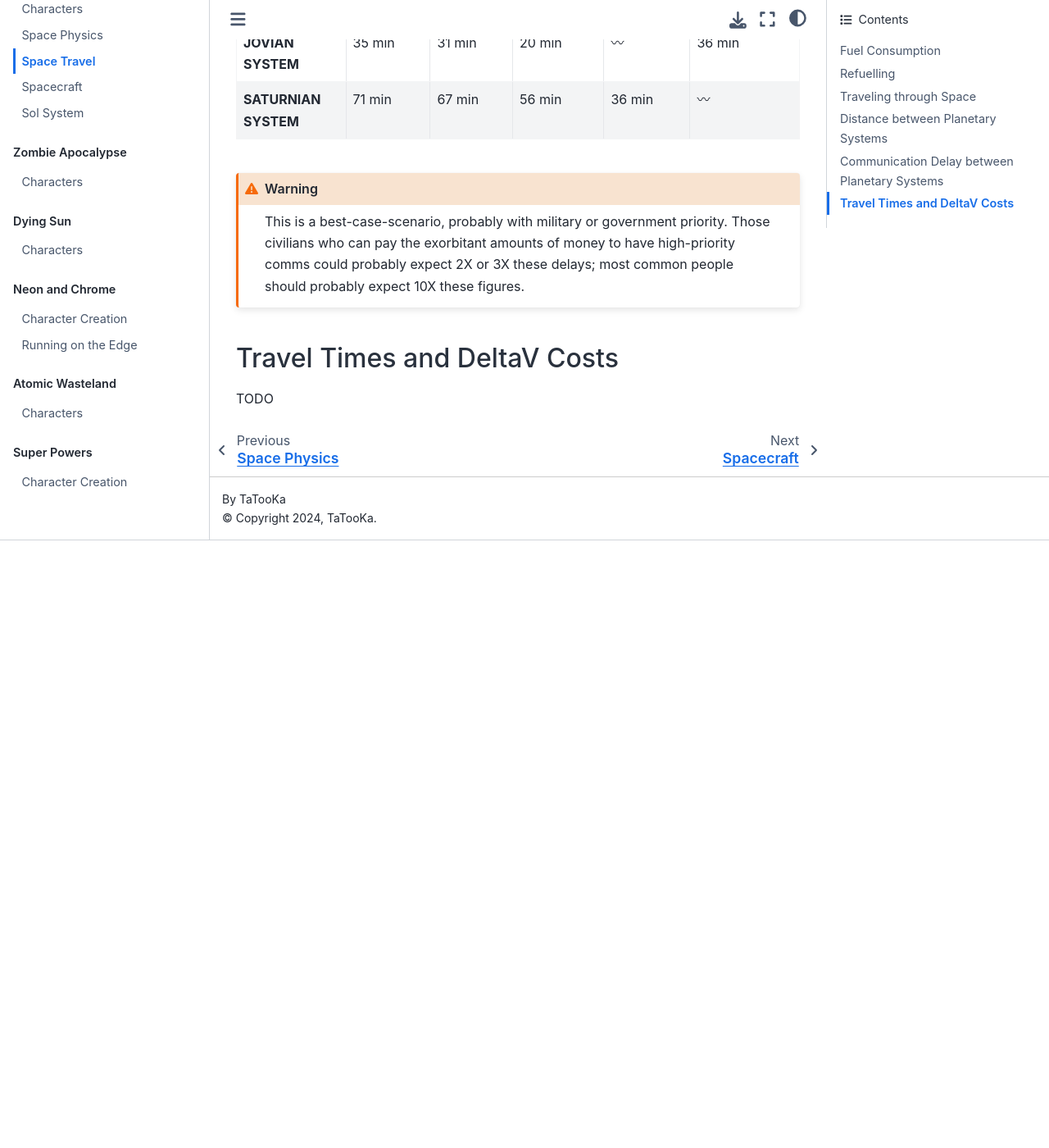
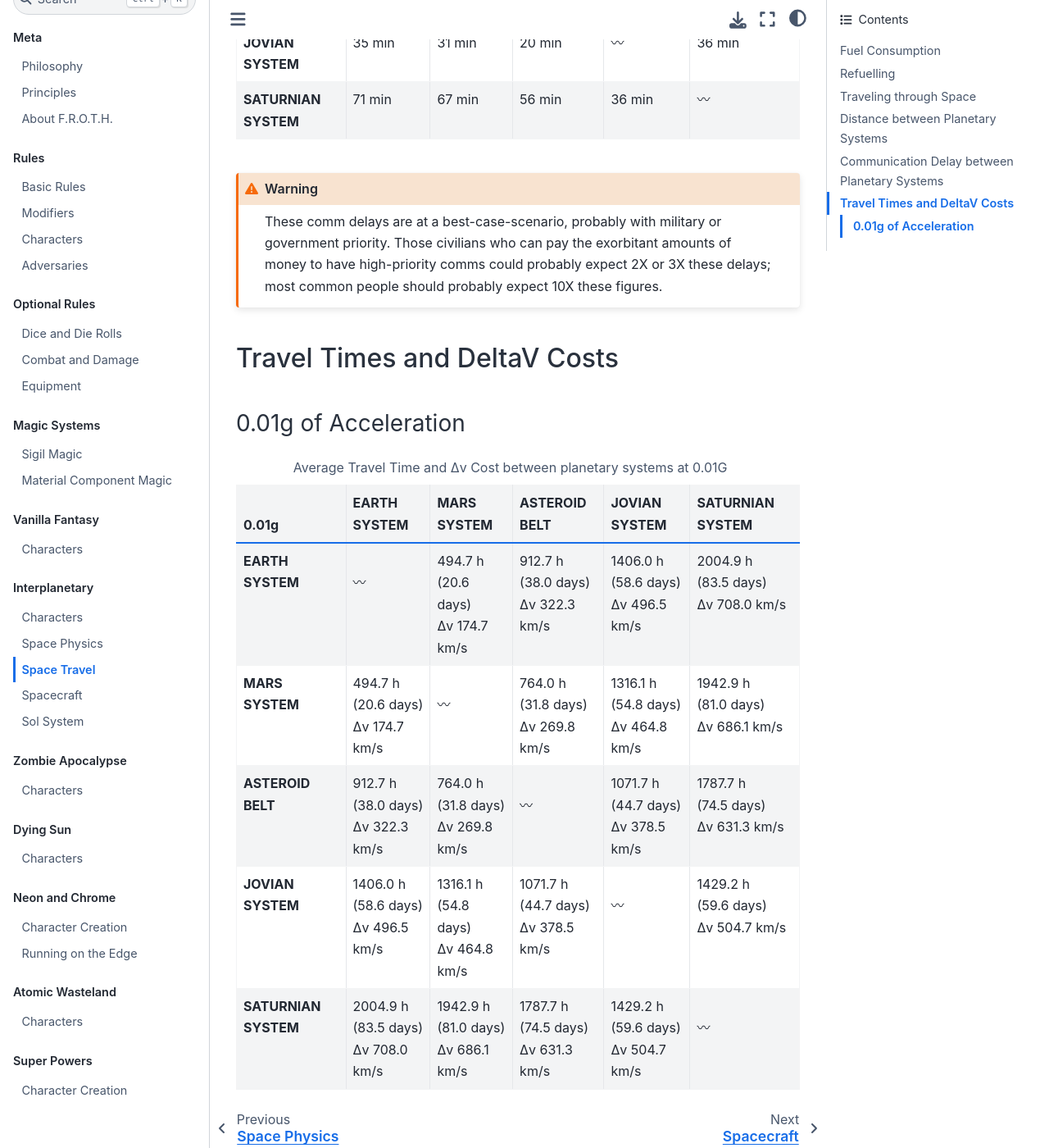
Before and after one commit to TaTooKa/froth, a Sphinx documentation site: the page built from docs/source/pages/worlds/interplanetary/spacetravel.rst, in a window 1280 px wide and 1400 px high, scrolled down 6837 px. Shown: the whole window at 82% size. Built offline with Sphinx 7.4.7 and the Sphinx Book theme 1.1.4, drawn with Linux system fonts in a browser that asks for light colours; before the commit the page ends 7496 px from its top, so only the background shows below that.

Commit message:
add acceleration table

```diff
--- a/docs/source/pages/worlds/interplanetary/spacetravel.rst
+++ b/docs/source/pages/worlds/interplanetary/spacetravel.rst
@@ -140,9 +140,102 @@ Communication Delay between Planetary Systems
 
 .. warning::
 
-   This is a best-case-scenario, probably with military or government priority. Those civilians who can pay the exorbitant amounts of money to have high-priority comms could probably expect 2X or 3X these delays; most common people should probably expect 10X these figures.
+   These comm delays are at a best-case-scenario, probably with military or government priority. Those civilians who can pay the exorbitant amounts of money to have high-priority comms could probably expect 2X or 3X these delays; most common people should probably expect 10X these figures.
 
 Travel Times and DeltaV Costs
 -----------------------------
 
-TODO
+0.01g of Acceleration
+~~~~~~~~~~~~~~~~~~~~~
+
+.. list-table:: Average Travel Time and Δv Cost between planetary systems at 0.01G
+   :align: center
+   :header-rows: 1
+   :stub-columns: 1
+
+   * - 0.01g
+     - EARTH SYSTEM
+     - MARS SYSTEM
+     - ASTEROID BELT
+     - JOVIAN SYSTEM
+     - SATURNIAN SYSTEM
+   * - EARTH SYSTEM
+     - |
+       | 〰
+       |
+     - | 494.7 h
+       | (20.6 days)
+       | Δv 174.7 km/s
+     - | 912.7 h
+       | (38.0 days)
+       | Δv 322.3 km/s
+     - | 1406.0 h
+       | (58.6 days)
+       | Δv 496.5 km/s
+     - | 2004.9 h
+       | (83.5 days)
+       | Δv 708.0 km/s
+   * - MARS SYSTEM
+     - | 494.7 h
+       | (20.6 days)
+       | Δv 174.7 km/s
+     - |
+       | 〰
+       |
+     - | 764.0 h
+       | (31.8 days)
+       | Δv 269.8 km/s
+     - | 1316.1 h
+       | (54.8 days)
+       | Δv 464.8 km/s
+     - | 1942.9 h
+       | (81.0 days)
+       | Δv 686.1 km/s
+   * - ASTEROID BELT
+     - | 912.7 h
+       | (38.0 days)
+       | Δv 322.3 km/s
+     - | 764.0 h
+       | (31.8 days)
+       | Δv 269.8 km/s
+     - |
+       | 〰
+       |
+     - | 1071.7 h
+       | (44.7 days)
+       | Δv 378.5 km/s
+     - | 1787.7 h
+       | (74.5 days)
+       | Δv 631.3 km/s
+   * - JOVIAN SYSTEM
+     - | 1406.0 h
+       | (58.6 days)
+       | Δv 496.5 km/s
+     - | 1316.1 h
+       | (54.8 days)
+       | Δv 464.8 km/s
+     - | 1071.7 h
+       | (44.7 days)
+       | Δv 378.5 km/s
+     - |
+       | 〰
+       |
+     - | 1429.2 h
+       | (59.6 days)
+       | Δv 504.7 km/s
+   * - SATURNIAN SYSTEM
+     - | 2004.9 h
+       | (83.5 days)
+       | Δv 708.0 km/s
+     - | 1942.9 h
+       | (81.0 days)
+       | Δv 686.1 km/s
+     - | 1787.7 h
+       | (74.5 days)
+       | Δv 631.3 km/s
+     - | 1429.2 h
+       | (59.6 days)
+       | Δv 504.7 km/s
+     - |
+       | 〰
+       |
```
